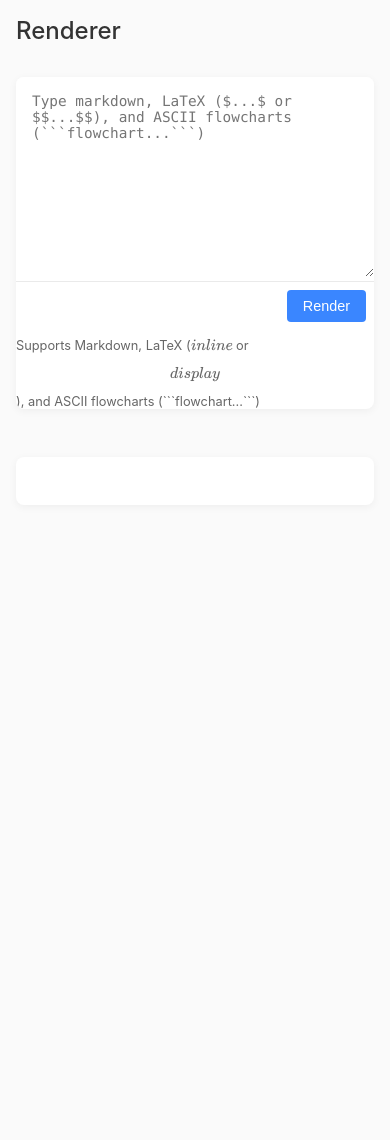
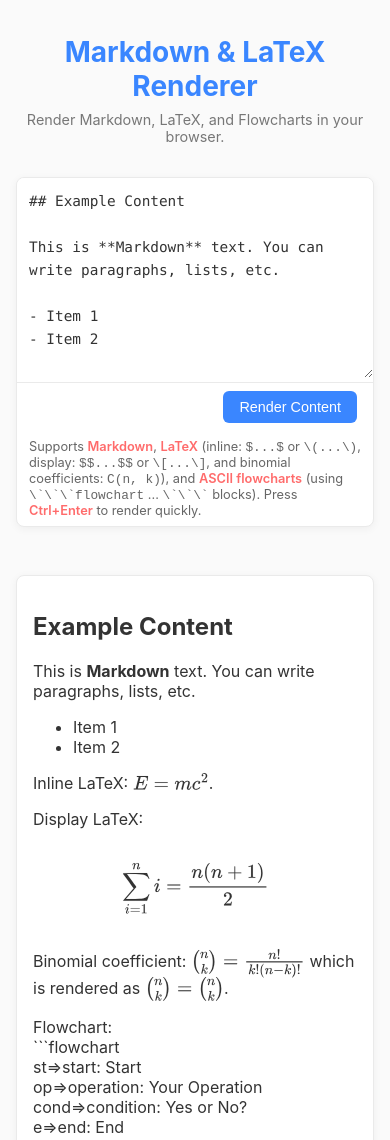
Before and after one commit to dwnmf/LATEX_render, a plain HTML site: page index.html in a window 390 px wide. Shown: the top 1140 px of the page. Before the commit the page ends 844 px from the top, so only its background shows below. Drawn offline with nearby package versions, Linux system fonts and the light colour scheme.

Commit message:
Update index.html

````diff
--- a/index.html
+++ b/index.html
@@ -3,7 +3,7 @@
 <head>
   <meta charset="UTF-8">
   <meta name="viewport" content="width=device-width, initial-scale=1.0">
-  <title>Renderer</title>
+  <title>Markdown, LaTeX, and Flowchart Renderer</title>
   <style>
     :root {
       --primary: #3a86ff;
@@ -11,6 +11,7 @@
       --card: #ffffff;
       --text: #333;
       --border: #eaeaea;
+      --accent: #ff6b6b; /* Example accent color */
     }
 
     body {
@@ -34,13 +35,20 @@
 
     header {
       margin-bottom: 2rem;
+      text-align: center; /* Center the header text */
     }
 
     h1 {
-      font-size: 1.5rem;
-      font-weight: 500;
-      margin: 0;
-      color: var(--text);
+      font-size: 2rem; /* Increased font size for title */
+      font-weight: 700; /* Bolder font weight for title */
+      margin-bottom: 0.5rem; /* Add some space below title */
+      color: var(--primary); /* Use primary color for title */
+    }
+
+    .subtitle {
+      font-size: 1rem;
+      color: #777; /* Slightly lighter color for subtitle */
+      margin-top: 0;
     }
 
     .editor-container {
@@ -55,13 +63,14 @@
       overflow: hidden;
       box-shadow: 0 2px 8px rgba(0, 0, 0, 0.05);
       background: var(--card);
+      border: 1px solid var(--border); /* Add border for better definition */
     }
 
     textarea {
       width: 100%;
-      height: 200px;
+      height: 250px; /* Increased textarea height */
       padding: 1rem;
-      font-size: 0.9rem;
+      font-size: 1rem; /* Slightly larger font size in textarea */
       border: none;
       background: var(--card);
       color: var(--text);
@@ -69,25 +78,29 @@
       outline: none;
       font-family: 'Menlo', 'Monaco', 'Courier New', monospace;
       box-sizing: border-box;
+      line-height: 1.6; /* Improved line height for readability */
     }
 
     .actions {
       display: flex;
       justify-content: flex-end;
-      padding: 0.5rem;
+      padding: 0.5rem 1rem; /* Added horizontal padding to actions */
       background: var(--card);
       border-top: 1px solid var(--border);
+      border-bottom-left-radius: 8px; /* Match border radius */
+      border-bottom-right-radius: 8px; /* Match border radius */
     }
 
     button {
-      padding: 0.5rem 1rem;
-      font-size: 0.9rem;
+      padding: 0.75rem 1.5rem; /* Increased button padding */
+      font-size: 1rem; /* Larger button font size */
       background-color: var(--primary);
       color: white;
       border: none;
-      border-radius: 4px;
+      border-radius: 6px; /* Slightly more rounded buttons */
       cursor: pointer;
       transition: background-color 0.2s;
+      font-weight: 500; /* Slightly bolder button text */
     }
 
     button:hover {
@@ -100,12 +113,20 @@
       padding: 1.5rem;
       margin-top: 1.5rem;
       box-shadow: 0 2px 8px rgba(0, 0, 0, 0.05);
+      border: 1px solid var(--border); /* Add border for output container */
     }
 
     .help-text {
-      font-size: 0.8rem;
+      font-size: 0.9rem;
       color: #666;
       margin-top: 0.5rem;
+      padding: 0 1rem 0.5rem 1rem; /* Added padding to help text */
+      display: block; /* Ensure help text takes full width */
+    }
+
+    .help-text strong {
+      color: var(--accent); /* Highlight important parts of help text */
+      font-weight: 600;
     }
 
     pre.flowchart {
@@ -115,12 +136,34 @@
       white-space: pre-wrap;
       font-family: 'Menlo', 'Monaco', 'Courier New', monospace;
       overflow-x: auto;
+      border: 1px solid var(--border); /* Border for flowchart blocks */
     }
 
     .latex-display {
       overflow-x: auto;
       margin: 1rem 0;
     }
+
+    /* Example styles for inline code and links within markdown */
+    .output-container code {
+      background-color: #eee;
+      color: #333;
+      padding: 0.2rem 0.5rem;
+      border-radius: 3px;
+      font-family: 'Menlo', 'Monaco', 'Courier New', monospace;
+      font-size: 0.9rem;
+    }
+
+    .output-container a {
+      color: var(--primary);
+      text-decoration: none;
+      font-weight: 500;
+    }
+
+    .output-container a:hover {
+      text-decoration: underline;
+    }
+
 
     @media (prefers-color-scheme: dark) {
       :root {
@@ -129,16 +172,44 @@
         --card: #1e1e1e;
         --text: #eaeaea;
         --border: #333;
+        --accent: #ff8a8a; /* Dark mode accent color */
       }
 
       pre.flowchart {
         background-color: #252525;
+        border: 1px solid var(--border); /* Border in dark mode too */
+      }
+      .output-container code {
+        background-color: #333;
+        color: #eee;
       }
     }
 
     @media (max-width: 600px) {
       .container {
         padding: 1rem;
+      }
+      h1 {
+        font-size: 1.75rem;
+      }
+      .subtitle {
+        font-size: 0.9rem;
+      }
+      textarea {
+        font-size: 0.9rem;
+        padding: 0.75rem;
+        height: 200px;
+      }
+      button {
+        font-size: 0.9rem;
+        padding: 0.5rem 1rem;
+      }
+      .output-container {
+        padding: 1rem;
+      }
+      .help-text {
+        font-size: 0.8rem;
+        padding: 0 0.75rem 0.5rem 0.75rem;
       }
     }
   </style>
@@ -147,7 +218,7 @@
   <script>
     window.MathJax = {
       tex: {
-        inlineMath: [['$', '$']],
+        inlineMath: [['$', '$'], ['\\(', '\\)']], /* Added \( \) for inline math */
         displayMath: [['$$', '$$'], ['\\[', '\\]']],
         processEscapes: true,
         processEnvironments: true,
@@ -168,21 +239,52 @@
 <body>
   <div class="container">
     <header>
-      <h1>Renderer</h1>
+      <h1>Markdown & LaTeX Renderer</h1>
+      <p class="subtitle">Render Markdown, LaTeX, and Flowcharts in your browser.</p>
     </header>
 
     <div class="editor-container">
       <div class="input-area">
-        <textarea id="inputMessage" placeholder="Type markdown, LaTeX ($...$ or $$...$$), and ASCII flowcharts (```flowchart...```)"></textarea>
+        <textarea id="inputMessage" placeholder="Type Markdown, LaTeX ($...$ or $$...$$ or C(n, k)), and ASCII flowcharts (```flowchart...```)">
+## Example Content
+
+This is **Markdown** text. You can write paragraphs, lists, etc.
+
+- Item 1
+- Item 2
+
+Inline LaTeX: $E=mc^2$.
+
+Display LaTeX:
+$$
+\sum_{i=1}^{n} i = \frac{n(n+1)}{2}
+$$
+
+Binomial coefficient: $C(n, k) = \frac{n!}{k!(n-k)!}$ which is rendered as $C(n, k) = \binom{n}{k}$.
+
+Flowchart:
+\`\`\`flowchart
+st=>start: Start
+op=>operation: Your Operation
+cond=>condition: Yes or No?
+e=>end: End
+
+st->op->cond
+cond(yes)->e
+cond(no)->op
+\`\`\`
+        </textarea>
         <div class="actions">
-          <button id="renderBtn">Render</button>
+          <button id="renderBtn">Render Content</button>
         </div>
         <div class="help-text">
-          Supports Markdown, LaTeX ($inline$ or $$display$$), and ASCII flowcharts (```flowchart...```)
+          Supports <strong>Markdown</strong>, <strong>LaTeX</strong> (inline: <code>$...$</code> or <code>\(...\)</code>, display: <code>$$...$$</code> or <code>\[...\]</code>, and binomial coefficients: <code>C(n, k)</code>), and <strong>ASCII flowcharts</strong> (using <code>\`\`\`flowchart</code> ... <code>\`\`\`</code> blocks). Press <strong>Ctrl+Enter</strong> to render quickly.
         </div>
       </div>
 
-      <div class="output-container" id="output"></div>
+      <div class="output-container" id="output">
+        <!-- Rendered content will appear here -->
+      </div>
     </div>
   </div>
 
@@ -194,15 +296,18 @@
     document.getElementById("inputMessage").addEventListener("keydown", function(e) {
       if (e.ctrlKey && e.key === "Enter") {
         renderContent();
+        e.preventDefault(); // Prevent default action (like adding a newline)
       }
     });
 
     function renderContent() {
       // Get input text
-      const inputText = document.getElementById("inputMessage").value;
+      let inputText = document.getElementById("inputMessage").value;
       const outputElement = document.getElementById("output");
 
-      // Process the input in two stages:
+      // 0. Pre-process C(n, k) for LaTeX binomial coefficient notation
+      inputText = inputText.replace(/C\(([^,]+),\s*([^)]+)\)/g, '\\binom{$1}{$2}');
+
       // 1. First extract and save all LaTeX blocks
       const latexBlocks = [];
 
@@ -217,6 +322,13 @@
       processedText = processedText.replace(/\$\$([\s\S]*?)\$\$/g, function(match, latex) {
         const id = `LATEXDISPLAY${latexBlocks.length}`;
         latexBlocks.push({ id, content: latex, display: true });
+        return id;
+      });
+
+      // Extract inline math with \( \) delimiters
+      processedText = processedText.replace(/\\\(([\s\S]*?)\\\)/g, function(match, latex) {
+        const id = `LATEXINLINE${latexBlocks.length}`;
+        latexBlocks.push({ id, content: latex, display: false });
         return id;
       });
 
@@ -265,6 +377,11 @@
         });
       }
     }
+
+    // Set initial example content in textarea on page load
+    document.addEventListener('DOMContentLoaded', function() {
+      renderContent(); // Render initial content on load
+    });
   </script>
 </body>
 </html>
````
